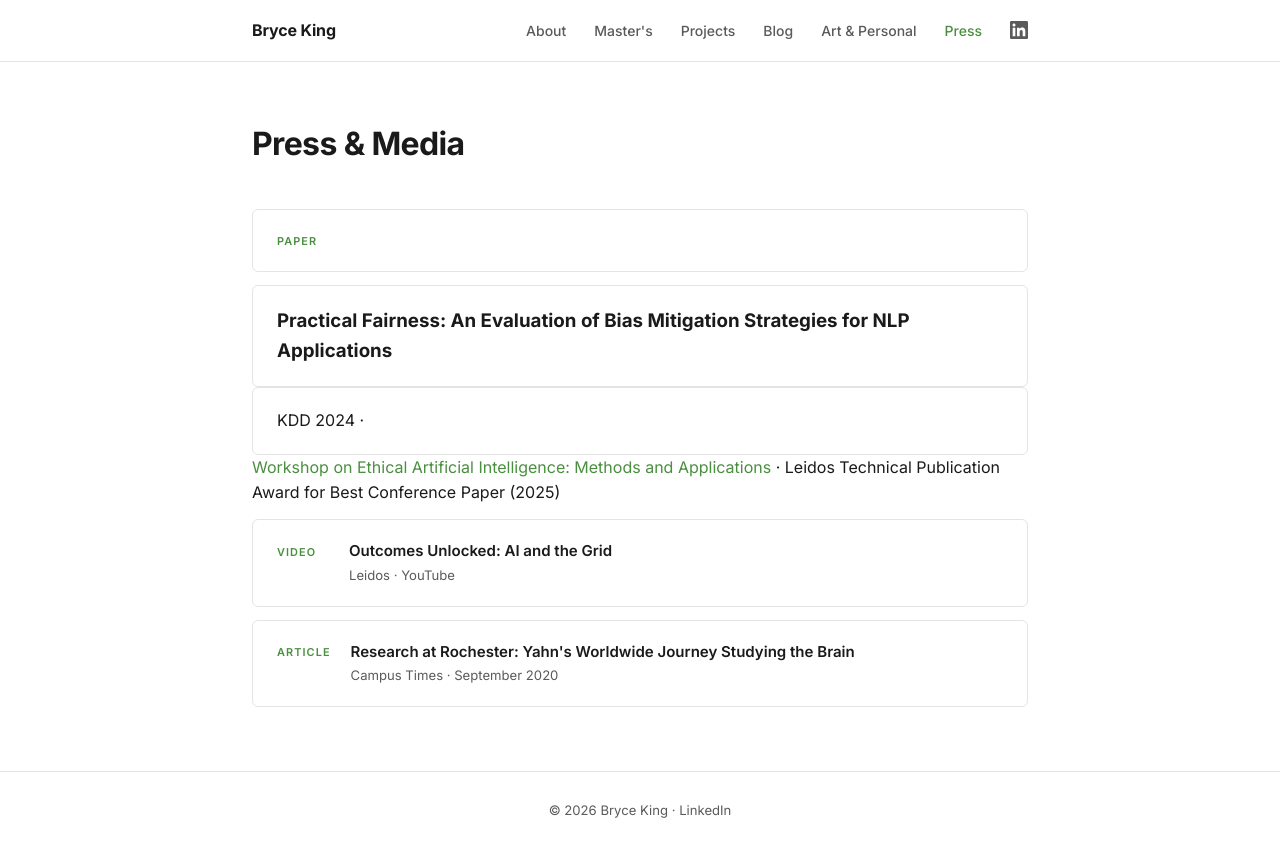
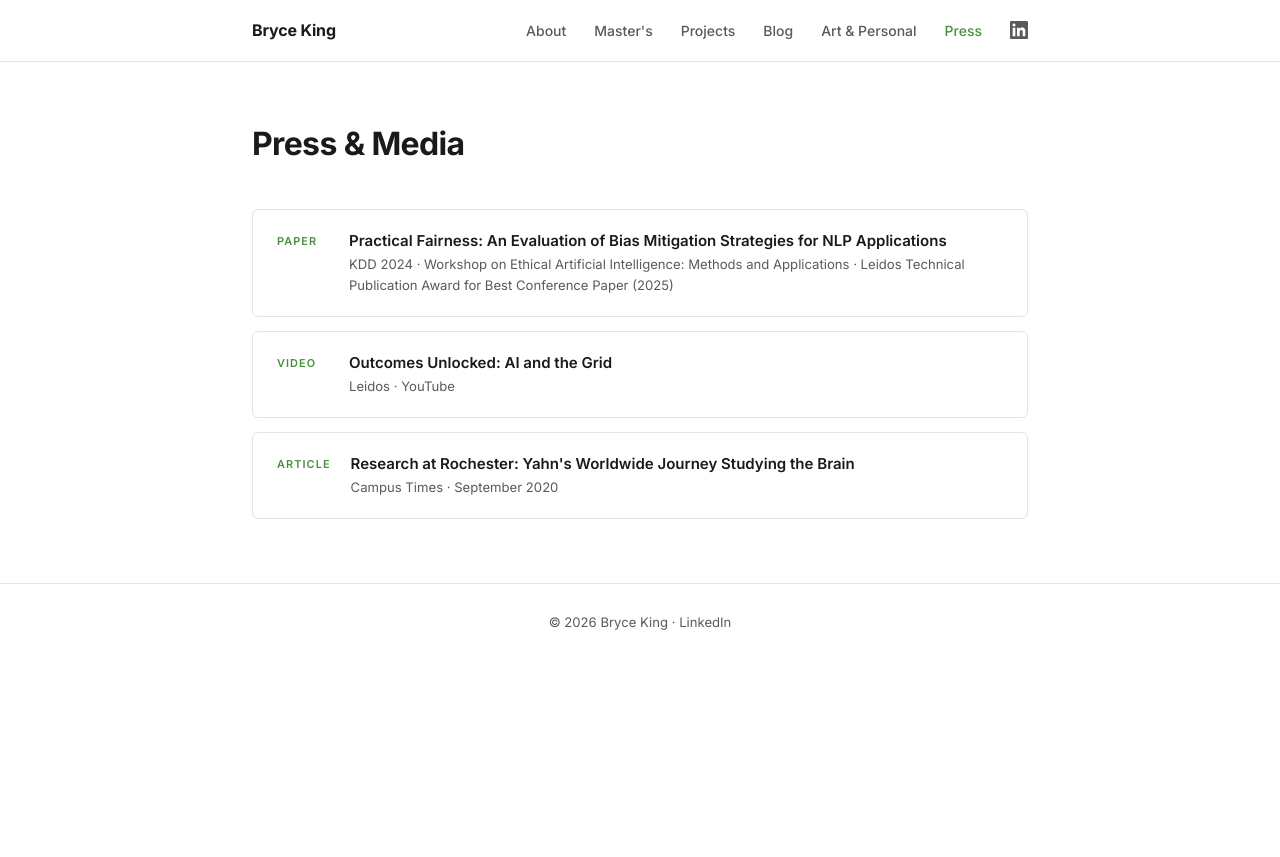
Before and after one commit to be-king/be-king.github.io, a Jekyll site: the page built from press.html, in a window 1280 px wide. Shown: the top 857 px of the page. Built offline with Jekyll 4.4.1, drawn with Linux system fonts in a browser that asks for light colours.

Commit message:
Fix press card formatting: link KDD card to workshop page, remove nested links
Co-Authored-By: Claude Sonnet 4.6 <noreply@anthropic.com>

```diff
--- a/press.html
+++ b/press.html
@@ -7,11 +7,11 @@ title: Press & Media
 
 <div class="press-list">
 
-  <a href="{{ '/assets/kdd-paper.pdf' | relative_url }}" target="_blank" rel="noopener" class="press-card">
+  <a href="https://ai-activities.github.io/EAI-workshop-24/ap/" target="_blank" rel="noopener" class="press-card">
     <div class="press-type">Paper</div>
     <div class="press-content">
       <h3>Practical Fairness: An Evaluation of Bias Mitigation Strategies for NLP Applications</h3>
-      <p>KDD 2024 &middot; <a href="https://ai-activities.github.io/EAI-workshop-24/ap/" target="_blank" rel="noopener" onclick="event.stopPropagation()">Workshop on Ethical Artificial Intelligence: Methods and Applications</a> &middot; Leidos Technical Publication Award for Best Conference Paper (2025)</p>
+      <p>KDD 2024 &middot; Workshop on Ethical Artificial Intelligence: Methods and Applications &middot; Leidos Technical Publication Award for Best Conference Paper (2025)</p>
     </div>
   </a>
 
```
